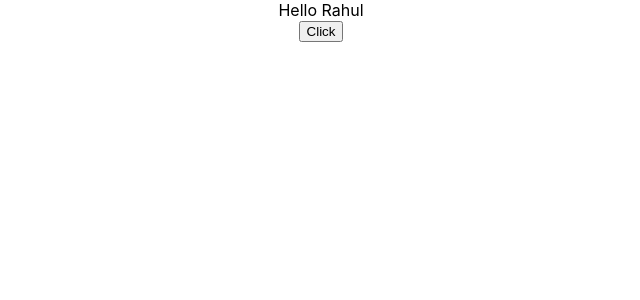
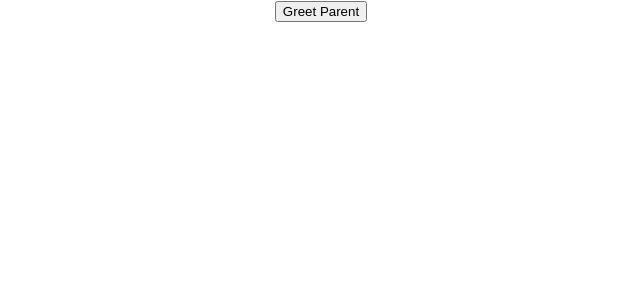
Before and after one commit to localhost-8000/React-tutorial, a React (Create React App) app: page / in a window 1280 px wide. Shown: the top 300 px of the page, without its empty margins (319-959 px from the left). Built offline with nearby package versions, Linux system fonts and the light colour scheme.

Commit message:
methiods as props

```diff
--- a/src/App.js
+++ b/src/App.js
@@ -6,11 +6,13 @@
 import Counter from './components/Counter'
 import FunctionClick from './components/FunctionClick'
 import EventBind from './components/EventBind'
+import ParentComponent from './components/ParentComponent';
 
 function App() {
     return (
         <div className="App">
-            <EventBind />
+            <ParentComponent />
+            {/* <EventBind /> */}
             {/* <FunctionClick /> */}
             {/* <Greet name = "Ankur">
                 <p>This is child prop</p>
--- /dev/null
+++ b/src/components/ChildComponent.js
@@ -0,0 +1,11 @@
+import React from 'react'
+
+function ChildComponent(props) {
+    return (
+        <div>
+            <button onClick={() => props.greetHandler('child')}>Greet Parent</button>
+        </div>
+    )
+}
+
+export default ChildComponent
--- /dev/null
+++ b/src/components/ParentComponent.js
@@ -0,0 +1,29 @@
+import React, { Component } from 'react'
+import ChildComponent from './ChildComponent'
+
+export class ParentComponent extends Component {
+    constructor(props) {
+        super(props)
+
+        this.state = {
+             parentName: 'Parent'
+        }
+
+        this.greetParent = this.greetParent.bind(this)
+    }
+
+    greetParent(childName) {
+        alert(`Hello parentName ${this.state.parentName} from childName ${childName}`)
+    }
+
+
+    render() {
+        return (
+            <div>
+                <ChildComponent greetHandler={this.greetParent} />
+            </div>
+        )
+    }
+}
+
+export default ParentComponent
```
